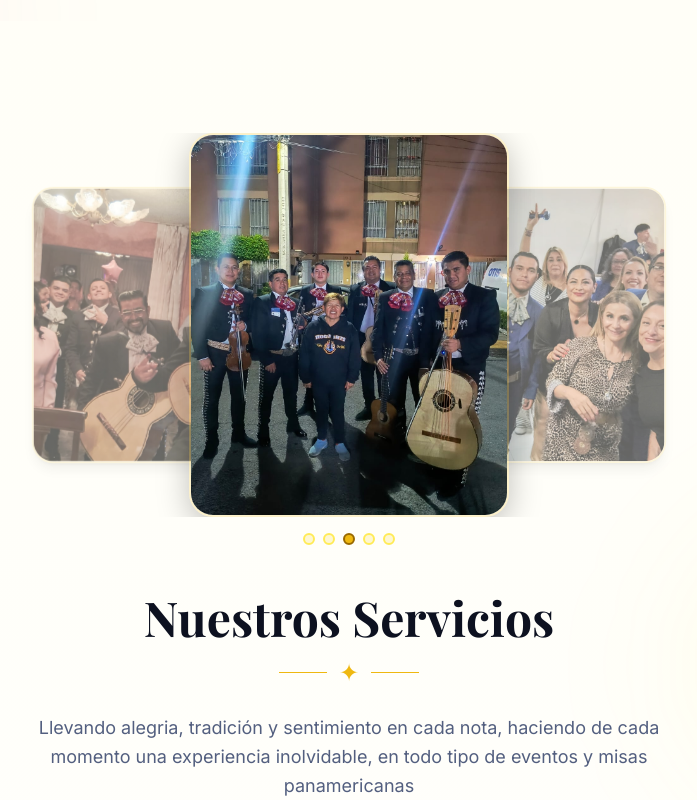
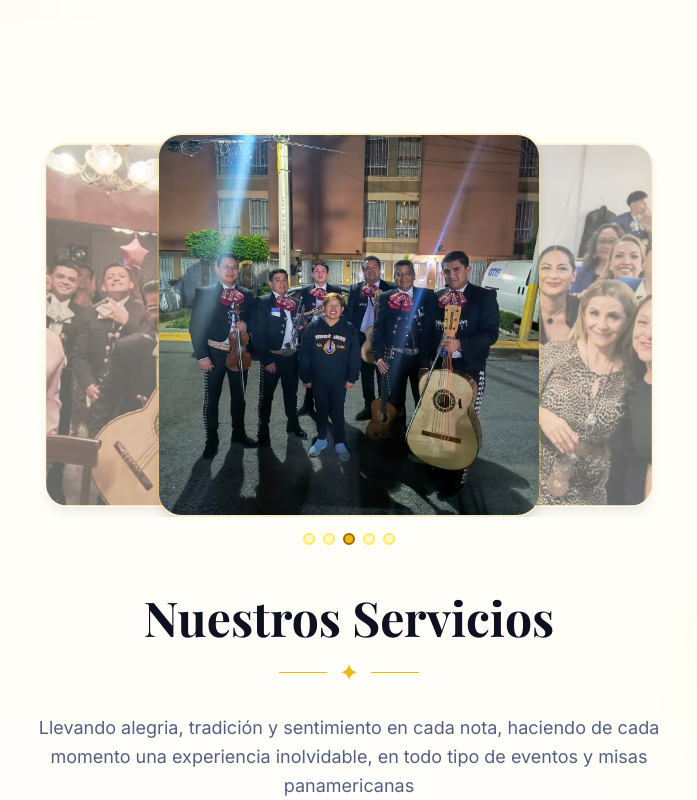
Before and after one commit to CodeWebAI/WebSite-MariachiEstrellasMexico, a React (Vite) app: page / in a window 1280 px wide. Shown: the part 2520-3320 px from the top of the page, without its empty margins (291-988 px from the left). Built offline with nearby package versions, Linux system fonts and the light colour scheme; a web font is replaced by a local one.

Commit message:
feat(update): Se actualiza footer y package.json para solucionar vulnerabilidades.

```diff
--- a/src/components/About.jsx
+++ b/src/components/About.jsx
@@ -18,7 +18,7 @@ function StatCard({ stat, index }) {
       }`}
       style={{ animationDelay: `${index * 100}ms` }}
     >
-      <div className="w-12 h-12 mx-auto mb-3 rounded-full bg-gradient-to-br from-gold-400 to-gold-600 flex items-center justify-center">
+      <div className="w-12 h-12 mx-auto mb-3 rounded-full bg-linear-to-br from-gold-400 to-gold-600 flex items-center justify-center">
         <Icon className="w-6 h-6 text-midnight-900" />
       </div>
       <div className="text-3xl sm:text-4xl font-bold text-midnight-800 font-heading">
@@ -49,7 +49,7 @@ function TestimonialCard({ testimonial, index }) {
         &ldquo;{testimonial.text}&rdquo;
       </p>
       <div className="flex items-center gap-3">
-        <div className="w-10 h-10 rounded-full bg-gradient-to-br from-gold-400 to-burgundy-500 flex items-center justify-center text-white font-bold text-sm">
+        <div className="w-10 h-10 rounded-full bg-linear-to-br from-gold-400 to-burgundy-500 flex items-center justify-center text-white font-bold text-sm">
           {testimonial.name.charAt(0)}
         </div>
         <div>
--- a/src/components/Hero.jsx
+++ b/src/components/Hero.jsx
@@ -21,7 +21,7 @@ export default function Hero() {
       {/* Decorative Elements */}
       <div className="absolute top-20 left-10 w-72 h-72 bg-gold-500/10 rounded-full blur-3xl animate-float" />
       <div className="absolute bottom-20 right-10 w-96 h-96 bg-burgundy-500/8 rounded-full blur-3xl animate-float animation-delay-500" />
-      <div className="absolute top-1/2 left-1/2 -translate-x-1/2 -translate-y-1/2 w-[600px] h-[600px] bg-gold-400/5 rounded-full blur-3xl" />
+      <div className="absolute top-1/2 left-1/2 -translate-x-1/2 -translate-y-1/2 w-150 h-150 bg-gold-400/5 rounded-full blur-3xl" />
 
       {/* Decorative Musical Notes */}
       <div className="absolute top-32 right-[15%] text-gold-500/20 text-6xl animate-float animation-delay-200 hidden md:block">
--- a/src/components/Services.jsx
+++ b/src/components/Services.jsx
@@ -18,7 +18,7 @@ function ServiceCard({ service, index }) {
       style={{ animationDelay: `${index * 100}ms` }}
     >
       {/* Icon */}
-      <div className="w-14 h-14 rounded-2xl bg-gradient-to-br from-gold-400 to-gold-600 flex items-center justify-center mb-5 group-hover:scale-110 transition-transform duration-500 shadow-lg shadow-gold-500/20">
+      <div className="w-14 h-14 rounded-2xl bg-linear-to-br from-gold-400 to-gold-600 flex items-center justify-center mb-5 group-hover:scale-110 transition-transform duration-500 shadow-lg shadow-gold-500/20">
         <Icon className="w-7 h-7 text-midnight-900" />
       </div>
 
@@ -36,7 +36,7 @@ function ServiceCard({ service, index }) {
       <ul className="space-y-2">
         {service.features.map((feature) => (
           <li key={feature} className="flex items-center gap-2 text-sm text-midnight-600">
-            <div className="w-5 h-5 rounded-full bg-gold-100 flex items-center justify-center flex-shrink-0">
+            <div className="w-5 h-5 rounded-full bg-gold-100 flex items-center justify-center shrink-0">
               <Check className="w-3 h-3 text-gold-600" />
             </div>
             {feature}
@@ -45,7 +45,7 @@ function ServiceCard({ service, index }) {
       </ul>
 
       {/* Hover gradient accent */}
-      <div className="absolute inset-x-0 bottom-0 h-1 bg-gradient-to-r from-gold-400 to-gold-600 rounded-b-3xl scale-x-0 group-hover:scale-x-100 transition-transform duration-500 origin-left" />
+      <div className="absolute inset-x-0 bottom-0 h-1 bg-linear-to-r from-gold-400 to-gold-600 rounded-b-3xl scale-x-0 group-hover:scale-x-100 transition-transform duration-500 origin-left" />
     </div>
   )
 }
@@ -73,7 +73,7 @@ export default function Services() {
   return (
     <section
       id="servicios"
-      className="py-20 md:py-28 bg-gradient-to-b from-cream-50 to-white relative overflow-hidden"
+      className="py-20 md:py-28 bg-linear-to-b from-cream-50 to-white relative overflow-hidden"
     >
       {/* Background decoration */}
       <div className="absolute top-1/4 right-0 w-80 h-80 bg-gold-400/5 rounded-full blur-3xl" />
@@ -85,66 +85,29 @@ export default function Services() {
           {/* Coverflow Carousel centrado con flex */}
           <div className="flex items-center justify-center w-full max-w-2xl mx-auto h-64 sm:h-80 md:h-96 relative overflow-hidden">
             {serviceImages.map((img, idx) => {
-              // Slide effect: center image is big, laterals slide in/out
-              let base = 'rounded-3xl shadow-lg border-2 border-gold-500/20 object-cover transition-all duration-700 ease-in-out absolute';
-              let style = { left: '50%', top: '50%', transform: '', zIndex: 0, opacity: 0, pointerEvents: 'none' };
+              const base = 'rounded-3xl shadow-lg border-2 border-gold-500/20 object-cover transition-all duration-700 ease-in-out absolute';
+              const len = serviceImages.length;
               let offset = idx - current;
-              // Circular array logic
-              if (offset > serviceImages.length / 2) offset -= serviceImages.length;
-              if (offset < -serviceImages.length / 2) offset += serviceImages.length;
+              if (offset > len / 2) offset -= len;
+              if (offset < -len / 2) offset += len;
+
+              let classes = '';
               if (offset === 0) {
-                style = {
-                  left: '50%',
-                  top: '50%',
-                  width: '20rem',
-                  height: '100%',
-                  transform: 'translate(-50%, -50%) scale(1)',
-                  zIndex: 20,
-                  opacity: 1,
-                  pointerEvents: 'auto',
-                  boxShadow: '0 8px 32px 0 rgba(0,0,0,0.25)'
-                };
-              } else if (offset === -1 || (current === 0 && idx === serviceImages.length - 1)) {
-                style = {
-                  left: '20%',
-                  top: '50%',
-                  width: '16rem',
-                  height: '80%',
-                  transform: 'translate(-50%, -50%) scale(0.9)',
-                  zIndex: 10,
-                  opacity: 0.6,
-                  pointerEvents: 'none',
-                };
-              } else if (offset === 1 || (current === serviceImages.length - 1 && idx === 0)) {
-                style = {
-                  left: '80%',
-                  top: '50%',
-                  width: '16rem',
-                  height: '80%',
-                  transform: 'translate(-50%, -50%) scale(0.9)',
-                  zIndex: 10,
-                  opacity: 0.6,
-                  pointerEvents: 'none',
-                };
+                classes = 'left-1/2 top-1/2 -translate-x-1/2 -translate-y-1/2 w-3/4 sm:w-80 md:w-96 h-full z-20 opacity-100 pointer-events-auto';
+              } else if (offset === -1 || (current === 0 && idx === len - 1)) {
+                classes = 'left-1/4 top-1/2 -translate-x-1/2 -translate-y-1/2 w-1/3 sm:w-64 md:w-72 h-full z-10 opacity-60 pointer-events-none scale-95';
+              } else if (offset === 1 || (current === len - 1 && idx === 0)) {
+                classes = 'left-3/4 top-1/2 -translate-x-1/2 -translate-y-1/2 w-1/3 sm:w-64 md:w-72 h-full z-10 opacity-60 pointer-events-none scale-95';
               } else {
-                style = {
-                  left: '50%',
-                  top: '50%',
-                  width: '16rem',
-                  height: '80%',
-                  transform: `translate(-50%, -50%) scale(0.7) translateX(${offset * 120}%)`,
-                  zIndex: 0,
-                  opacity: 0,
-                  pointerEvents: 'none',
-                };
+                classes = 'left-1/2 top-1/2 -translate-x-1/2 -translate-y-1/2 w-1/3 sm:w-64 md:w-72 h-full z-0 opacity-0 pointer-events-none scale-75';
               }
+
               return (
                 <img
                   key={img.alt}
                   src={img.src}
                   alt={img.alt}
-                  className={base}
-                  style={style}
+                  className={`${base} ${classes}`}
                   loading="lazy"
                 />
               );
@@ -181,7 +144,7 @@ export default function Services() {
           </p>
           <a
             href="#contacto"
-            className="inline-flex items-center gap-2 px-8 py-4 bg-gradient-to-r from-gold-500 to-gold-600 text-midnight-900 font-semibold text-lg rounded-full hover:from-gold-400 hover:to-gold-500 transition-all duration-300 hover:-translate-y-0.5 shadow-lg hover:shadow-xl hover:shadow-gold-500/25"
+            className="inline-flex items-center gap-2 px-8 py-4 bg-linear-to-r from-gold-500 to-gold-600 text-midnight-900 font-semibold text-lg rounded-full hover:from-gold-400 hover:to-gold-500 transition-all duration-300 hover:-translate-y-0.5 shadow-lg hover:shadow-xl hover:shadow-gold-500/25"
           >
             Solicitar Cotización
           </a>
--- a/src/components/ui/Button.jsx
+++ b/src/components/ui/Button.jsx
@@ -15,7 +15,7 @@ export default function Button({
 
   const variants = {
     primary:
-      'bg-gradient-to-r from-gold-500 to-gold-600 text-midnight-900 hover:from-gold-400 hover:to-gold-500 shadow-lg hover:shadow-xl hover:shadow-gold-500/25 hover:-translate-y-0.5 active:translate-y-0',
+      'bg-linear-to-r from-gold-500 to-gold-600 text-midnight-900 hover:from-gold-400 hover:to-gold-500 shadow-lg hover:shadow-xl hover:shadow-gold-500/25 hover:-translate-y-0.5 active:translate-y-0',
     secondary:
       'bg-transparent border-2 border-gold-500 text-gold-400 hover:bg-gold-500 hover:text-midnight-900 hover:-translate-y-0.5 active:translate-y-0',
     outline:
```
Also changed, not shown: package.json (+7 -7 lines), src/components/Contact.jsx (+4 -4 lines), src/components/Footer.jsx (+14 -82 lines), src/components/Navbar.jsx (+6 -6 lines), 1 other file (tests, documents, lock files or other folders).
